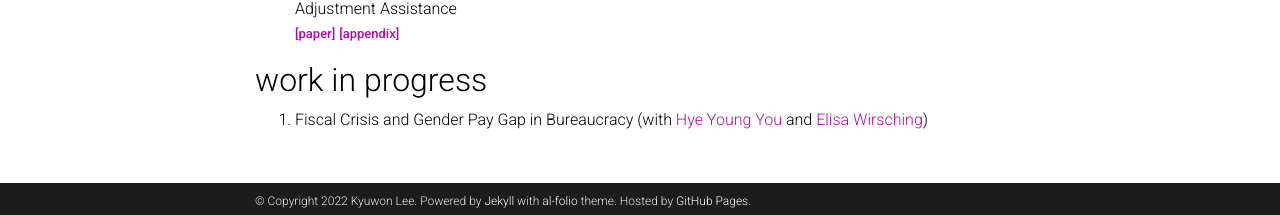
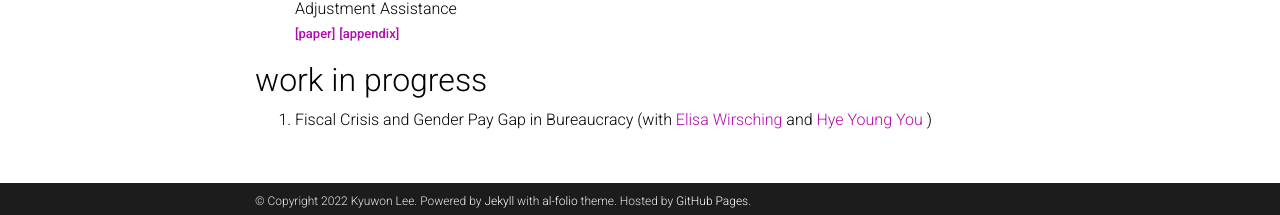
Before and after one commit to kyuwon-lee/kyuwon-lee.github.io, a Jekyll site: the page built from _pages/Research.md, in a window 1280 px wide and 1272 px high. Shown: the part 1054-1269 px from the top of the window. Built offline with Jekyll 4.4.1, drawn with Linux system fonts in a browser that asks for light colours; comment, search, counter and statistics services are not loaded; a style sheet for code colours, icons or effects is not loaded.

```diff
--- a/_pages/Research.md
+++ b/_pages/Research.md
@@ -28,4 +28,4 @@ Do political actors attempt to "lock in" their preferred policies in response to
 **<a href='https://www.dropbox.com/s/lk2w2zzujzaec15/paper_tradebureaucrats.pdf?dl=0'><font size="2"> [paper]</font></a>** **<a href='https://www.dropbox.com/s/3w8dxesa4o9f8y7/appendix.pdf?dl=0'><font size="2"> [appendix]</font></a>**
 
 ## work in progress
-1. Fiscal Crisis and Gender Pay Gap in Bureaucracy (with <a href='https://hyeyoungyou.com'>Hye Young You</a> and <a href='https://elisawirsching.github.io'>Elisa Wirsching</a>)
+1. Fiscal Crisis and Gender Pay Gap in Bureaucracy (with <a href='https://elisawirsching.github.io'>Elisa Wirsching</a> and <a href='https://hyeyoungyou.com'>Hye Young You</a> )
```
